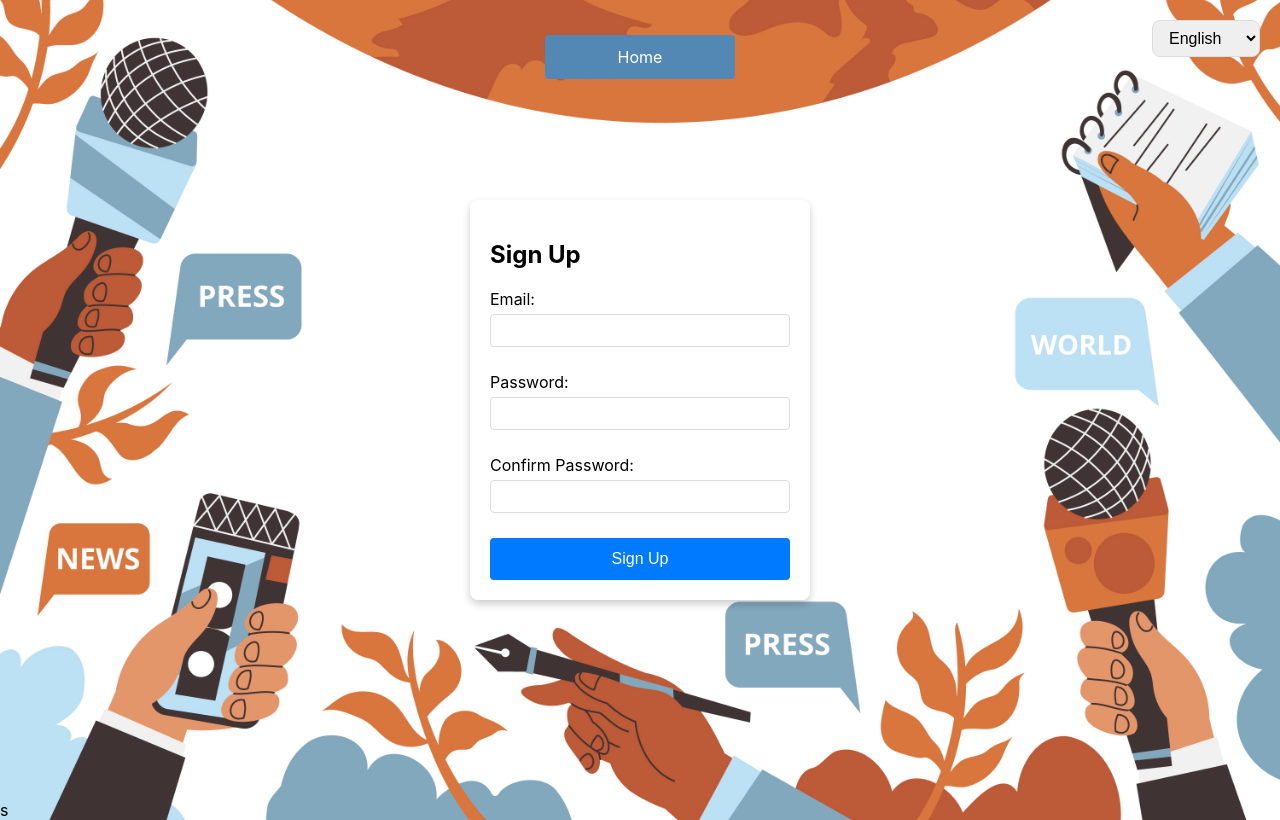
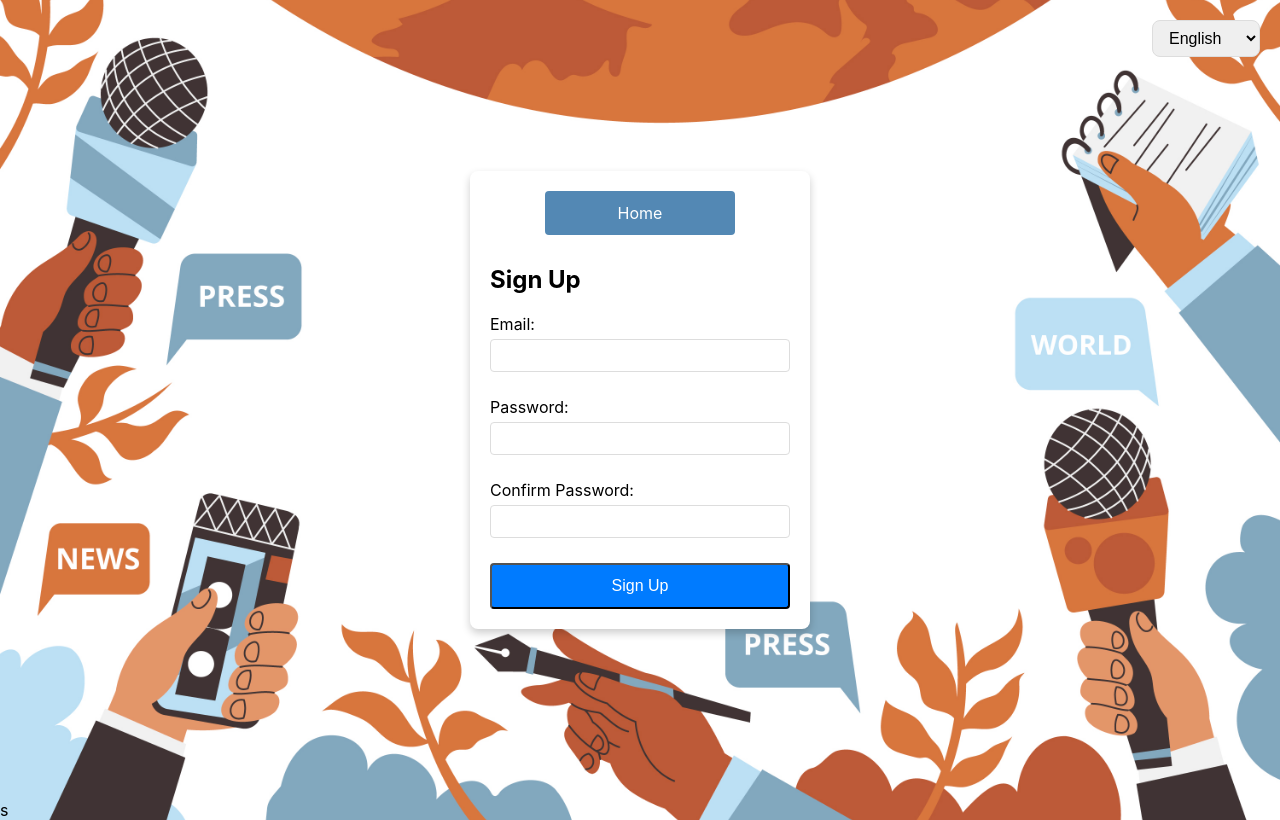
Before and after one commit to AshkanArabim/news-briefer, a React (Create React App) app in the folder client/: page /signup in a window 1280 px wide. Built offline with nearby package versions, Linux system fonts and the light colour scheme.

Commit message:
Move home button

```diff
--- a/client/src/SignUp.css
+++ b/client/src/SignUp.css
@@ -40,22 +40,25 @@
 
 /* Style for the Sign Up button */
 .signup-button {
-  width: 100%;
+  display: block; /* Change from inline-block to block for full width */
+  width: 100%; /* Full width of the form */
   padding: 12px 20px;
-  background-color: #007bff; /* Blue background */
+  background-color: #007bff; /* Same color as the Home button */
   color: white;
-  border: none;
+  text-decoration: none;
   border-radius: 4px;
-  cursor: pointer;
+  text-align: center;
   font-size: 16px;
   transition: background-color 0.3s ease, transform 0.2s ease;
+  margin-top: 10px; /* Add some space above the button */
 }
 
 /* Hover effect for the Sign Up button */
 .signup-button:hover {
   background-color: #0056b3;
-  transform: scale(1.05); /* Slightly increase size */
+  transform: scale(1.05);
 }
+
 
 /* Container for the Home button */
 .home-button-container {
--- a/client/src/SignUp.js
+++ b/client/src/SignUp.js
@@ -17,7 +17,17 @@ function SignUp({ translations }) {
   return (
     <div className="signup-container">
       <form className="signup-form" onSubmit={handleSubmit}>
+        {/* Home Button */}
+        <div className="button-group">
+          <Link to="/" className="home-button">
+            {translations.homeTitle}
+          </Link>
+        </div>
         <h2>{translations ? translations.signUpButton : 'Sign Up'}</h2>
+
+
+
+
         <div className="form-group">
           <label>Email:</label>
           <input
@@ -51,12 +61,8 @@ function SignUp({ translations }) {
           {translations ? translations.signUpButton : 'Sign Up'}
         </button>
 
-        {/* Home Button below the Sign Up Button */}
-        <div className="home-button-container">
-          <Link to="/" className="home-button">
-            {translations.homeTitle}
-          </Link>
-        </div>
+
+
       </form>
     </div>
   );
--- a/client/src/Sources.js
+++ b/client/src/Sources.js
@@ -41,8 +41,14 @@ function Sources({ translations }) {
           placeholder="Enter a source URL"
           value={inputValue}
           onChange={(e) => setInputValue(e.target.value)}
+        onKeyDown={(e) => { if (e.key === 'Enter') handleAddUrl(); }}
+
           className="url-input"
         />
+
+
+
+
         <div className="url-buttons">
           {/* Add URL Button */}
           <button className="home-button" onClick={handleAddUrl}>
```
